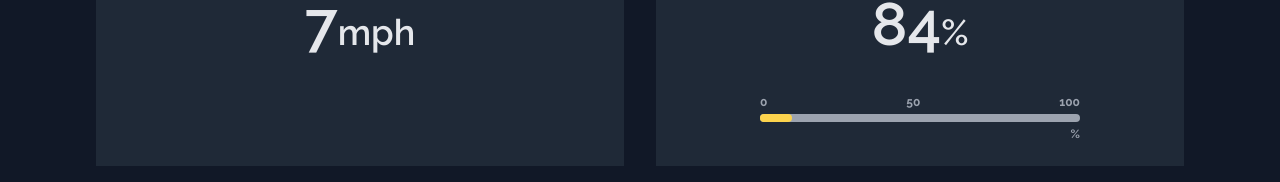
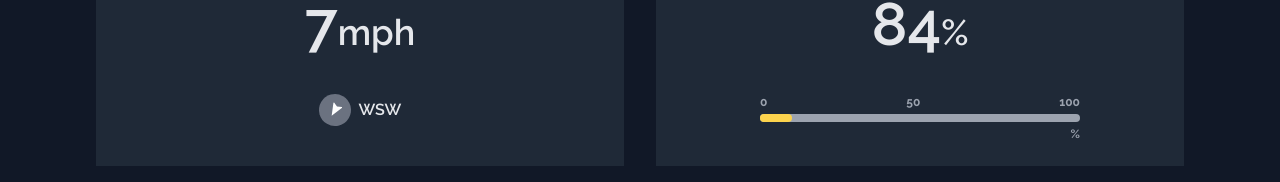
Before and after one commit to bk20dev/weather-app, a React (Create React App) app: page / in a window 1280 px wide. Shown: the part 598-780 px from the top of the page. Built offline with nearby package versions, Linux system fonts and the light colour scheme.

Commit message:
Added WindDirection component

```diff
--- a/src/components/WeatherDetails/Highlights.jsx
+++ b/src/components/WeatherDetails/Highlights.jsx
@@ -1,11 +1,14 @@
 import ProgressBar from '../ProgressBar';
+import WindDirection from '../WindDirection';
 import HighlightsCard from './HighlightsCard';
 
 const Highlights = () => (
   <div>
     <p className="text-2xl font-bold text-gray-200 mb-8">Today's Highlights</p>
     <div className="grid grid-cols-2 gap-8">
-      <HighlightsCard name="Wind status" value="7" unit="mph"></HighlightsCard>
+      <HighlightsCard name="Wind status" value="7" unit="mph">
+        <WindDirection compass="WSW" degrees={210} />
+      </HighlightsCard>
       <HighlightsCard name="Humidity" value="84" unit="%">
         <ProgressBar value=".1" />
       </HighlightsCard>
--- /dev/null
+++ b/src/components/WindDirection.jsx
@@ -0,0 +1,15 @@
+import DirectionImage from '../assets/direction.svg';
+
+const WindDirection = ({ compass, degrees }) => (
+  <div className="flex items-center justify-center gap-2 font-semibold">
+    <div
+      className="bg-gray-500 rounded-full p-2"
+      style={{ transform: `rotate(${degrees}deg)` }}
+    >
+      <img src={DirectionImage} alt="" className="w-4" />
+    </div>
+    <span>{compass}</span>
+  </div>
+);
+
+export default WindDirection;
```
Also changed, not shown: src/assets/direction.svg (added).
